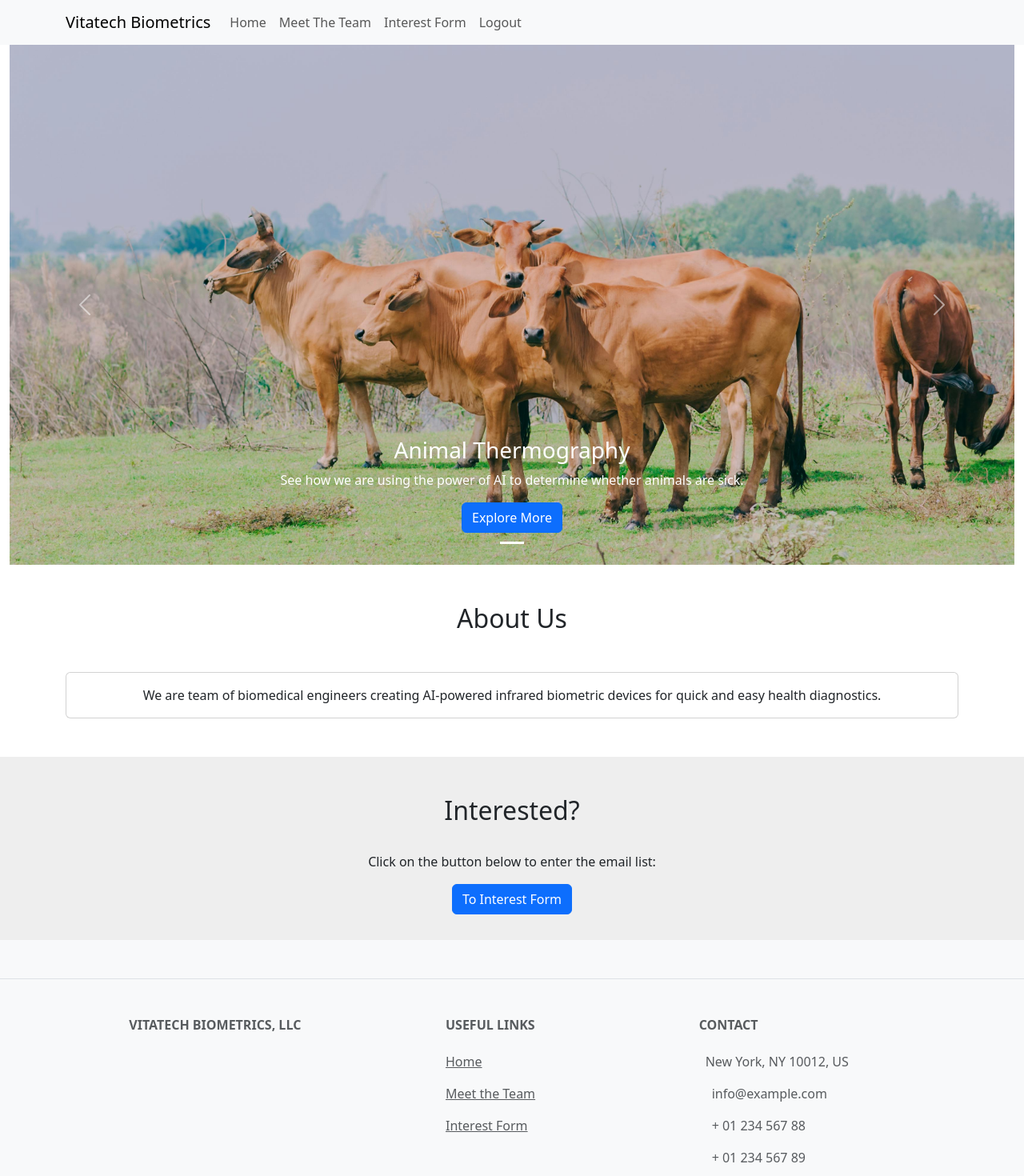
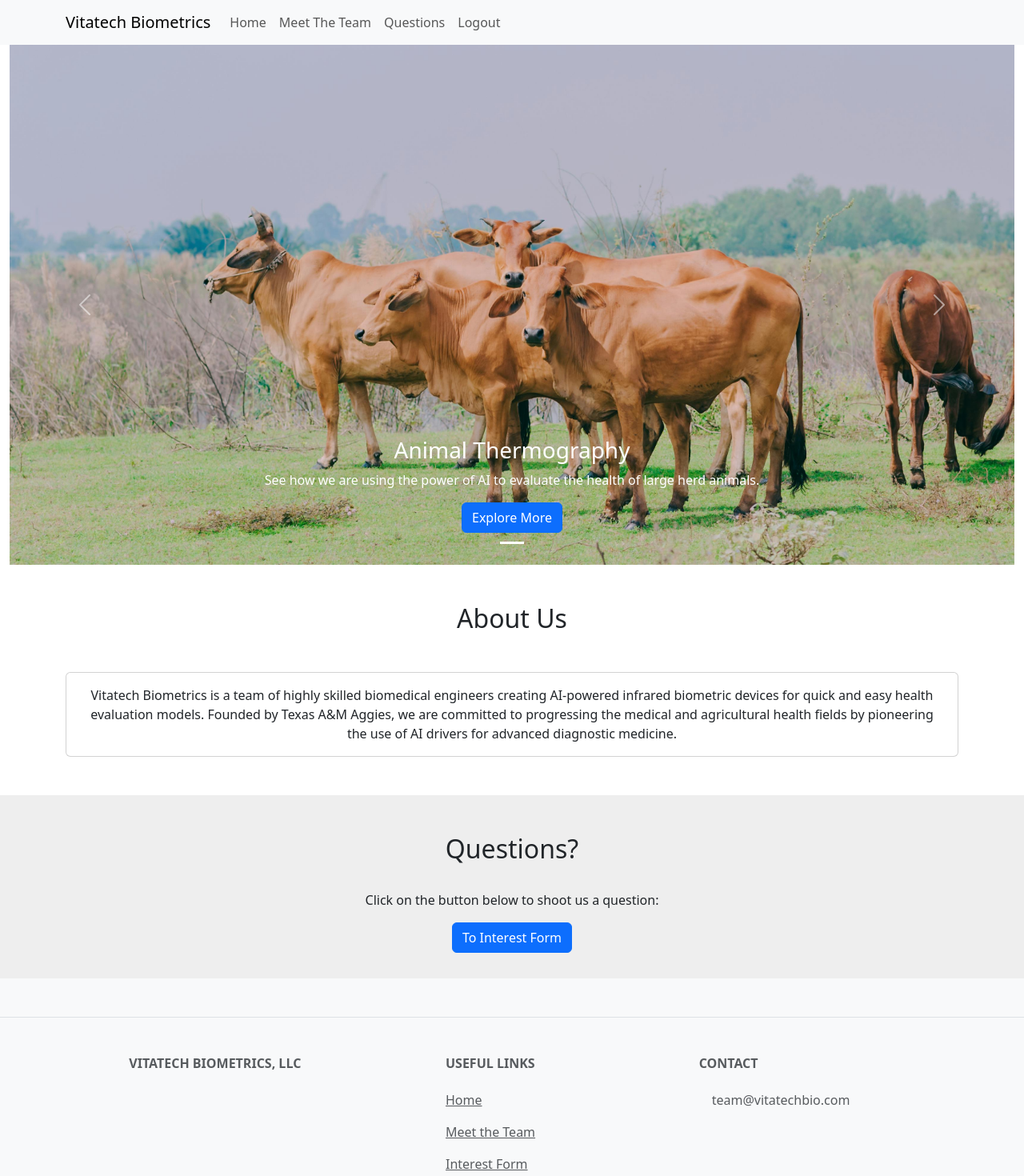
Before and after one commit to olfk1234/vtbsite, a Next.js app: page /home in a window 1280 px wide. Shown: the top 1470 px of the page at 80% size. Built offline with nearby package versions, Linux system fonts and the light colour scheme.

Commit message:
New Website Layout

```diff
--- a/components/Footer.js
+++ b/components/Footer.js
@@ -87,26 +87,22 @@ export default function Footer() {
                 <MDBCol md='4' lg='3' xl='3' className='mx-auto mb-md-0 mb-4'>
                   <h6 className='text-uppercase fw-bold mb-4'>Contact</h6>
                   <p>
-                    <MDBIcon color='secondary' icon='home' className='me-2' />
-                    New York, NY 10012, US
+                    <MDBIcon color='secondary' icon='envelope' className='me-3' />
+                    team@vitatechbio.com
+                  </p>
+                  {/* <p>
+                    <MDBIcon color='secondary' icon='phone' className='me-3' />
                   </p>
                   <p>
-                    <MDBIcon color='secondary' icon='envelope' className='me-3' />
-                    info@example.com
-                  </p>
-                  <p>
-                    <MDBIcon color='secondary' icon='phone' className='me-3' /> + 01 234 567 88
-                  </p>
-                  <p>
-                    <MDBIcon color='secondary' icon='print' className='me-3' /> + 01 234 567 89
-                  </p>
+                    <MDBIcon color='secondary' icon='print' className='me-3' />
+                  </p> */}
                 </MDBCol>
               </MDBRow>
             </MDBContainer>
           </section>
 
           <div className='text-center p-4' style={{ backgroundColor: 'rgba(0, 0, 0, 0.05)' }}>
-            © 2024 Copyright:
+            {/* © 2024 Copyright: */}
             <Link className='text-reset fw-bold' href='/'>
               Vitatech Biometrics, LLC
             </Link>
--- a/components/NavFunc.js
+++ b/components/NavFunc.js
@@ -16,7 +16,7 @@ export default function NavFunc() {
           <Nav className="me-auto">
             <Nav.Link href="/">Home</Nav.Link>
             <Nav.Link href="/about">Meet The Team</Nav.Link>
-            <Nav.Link href="/interest">Interest Form</Nav.Link>
+            <Nav.Link href="/interest">Questions</Nav.Link>
             <Nav.Link href='/api/auth/logout'>Logout</Nav.Link>
           </Nav>
         </Navbar.Collapse>
--- a/src/pages/home/index.js
+++ b/src/pages/home/index.js
@@ -22,7 +22,7 @@ export default function Home() {
   <img className="d-block w-100" src="/cowherdsmall.jpg" alt="Image One" id="image-section" style={{ maxHeight: '650px', objectFit: 'cover' }}/>
     <Carousel.Caption>
       <h3>Animal Thermography</h3>
-      <p>See how we are using the power of AI to determine whether animals are sick.</p>
+      <p>See how we are using the power of AI to evaluate the health of large herd animals.</p>
       <motion.button className="btn btn-primary" whileHover={{ scale: 1.2 }} onHoverStart={e => {}} onHoverEnd={e => {}}>Explore More</motion.button>
     </Carousel.Caption>
   </Carousel.Item>
@@ -33,15 +33,18 @@ export default function Home() {
   <Card style={{marginTop: "3rem", marginBottom: "3rem"}}>
       <Card.Body>
         <Card.Text style={{textAlign: "center"}}>
-        We are team of biomedical engineers creating AI-powered infrared biometric devices for quick and easy health diagnostics.
+        Vitatech Biometrics is a team of highly skilled biomedical engineers creating AI-powered infrared
+        biometric devices for quick and easy health evaluation models. Founded by Texas A&M Aggies,
+        we are committed to progressing the medical and agricultural health fields by pioneering the use
+        of AI drivers for advanced diagnostic medicine.
         </Card.Text>
       </Card.Body>
     </Card>
     </Container>
     <div style={{backgroundColor:"#EEEEEE", paddingBottom: "2rem"}}>
     <Container style ={{textAlign:"center"}}>
-    <h2 style={{paddingTop: "3rem", textAlign: "center"}}>Interested?</h2>
-    <p style={{marginTop: "2rem"}}>Click on the button below to enter the email list:</p>
+    <h2 style={{paddingTop: "3rem", textAlign: "center"}}>Questions?</h2>
+    <p style={{marginTop: "2rem"}}>Click on the button below to shoot us a question:</p>
     <Link href="/interest"><motion.button className="btn btn-primary" whileHover={{ scale: 1.2 }} onHoverStart={e => {}} onHoverEnd={e => {}}>To Interest Form</motion.button></Link>
     </Container>
     </div>
--- a/src/pages/interest/index.js
+++ b/src/pages/interest/index.js
@@ -10,8 +10,8 @@ export default function FormExport() {
     <NavFunc/>
     <Container style = {{paddingBottom: "7.5%"}}>
     <div style = {{paddingTop: "3rem", textAlign:"center"}}>
-    <h1>Interest Form</h1>
-    <p>Sign up if you want to get updates about our latest products.</p>
+    <h1>Questions?</h1>
+    <p>Click on the button below to shoot us a question:</p>
     </div>
     {/* <Form action = {"https://usebasin.com/f/e1aaad14429a"} method = {"POST"}style = {{textAlign:"center", paddingLeft: "25%", paddingRight: "25%"}}>
     <Form.Group className="mb-3" controlId="formBasicFN">
```
Also changed, not shown: src/pages/about/index.js (+15 -17 lines), src/pages/mission/index.js (deleted, +0 -29 lines), src/pages/test/index.js (added, +11 -0 lines), public/ganesh_png.jpeg (added), 1 other file (tests, documents, lock files or other folders).
